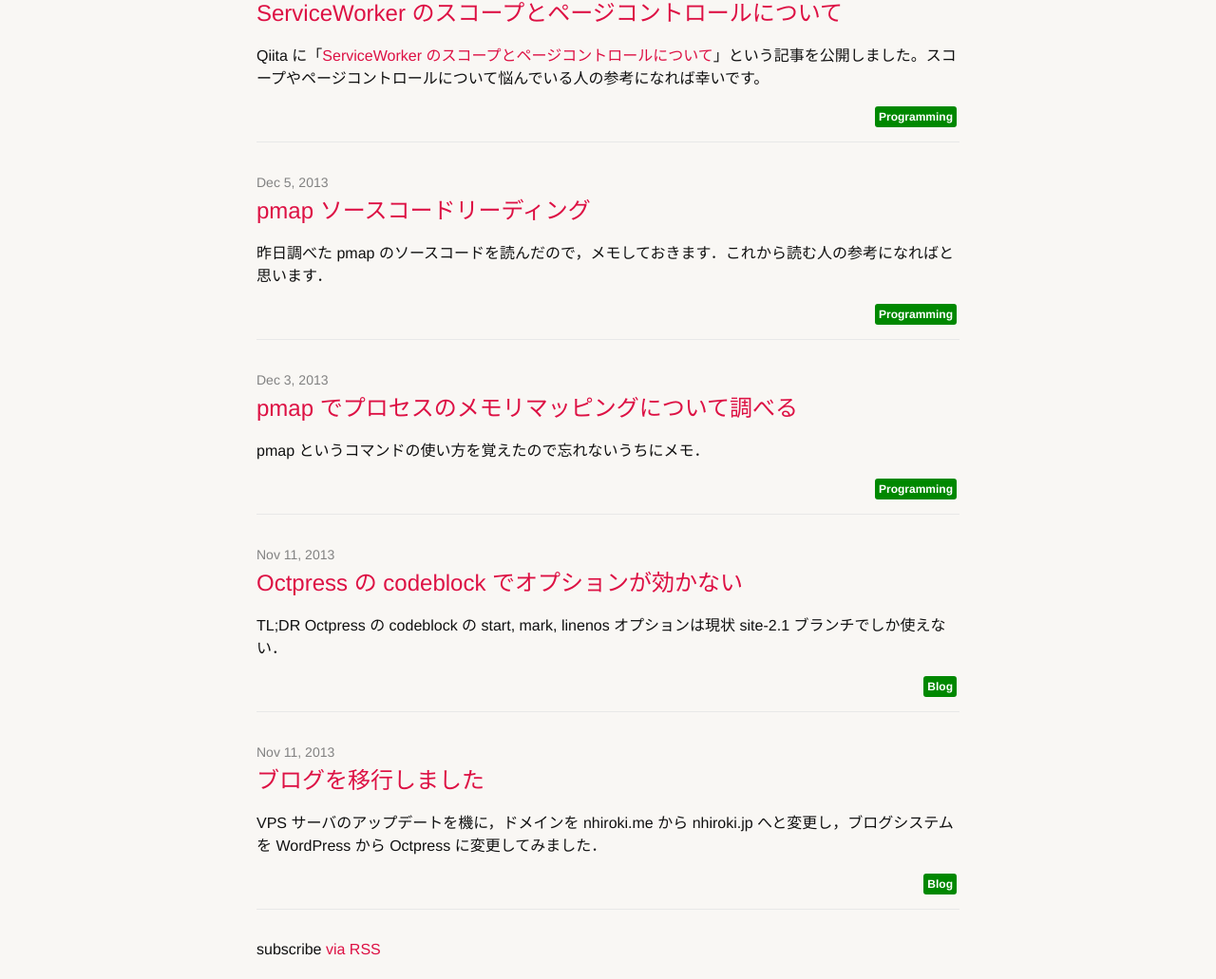
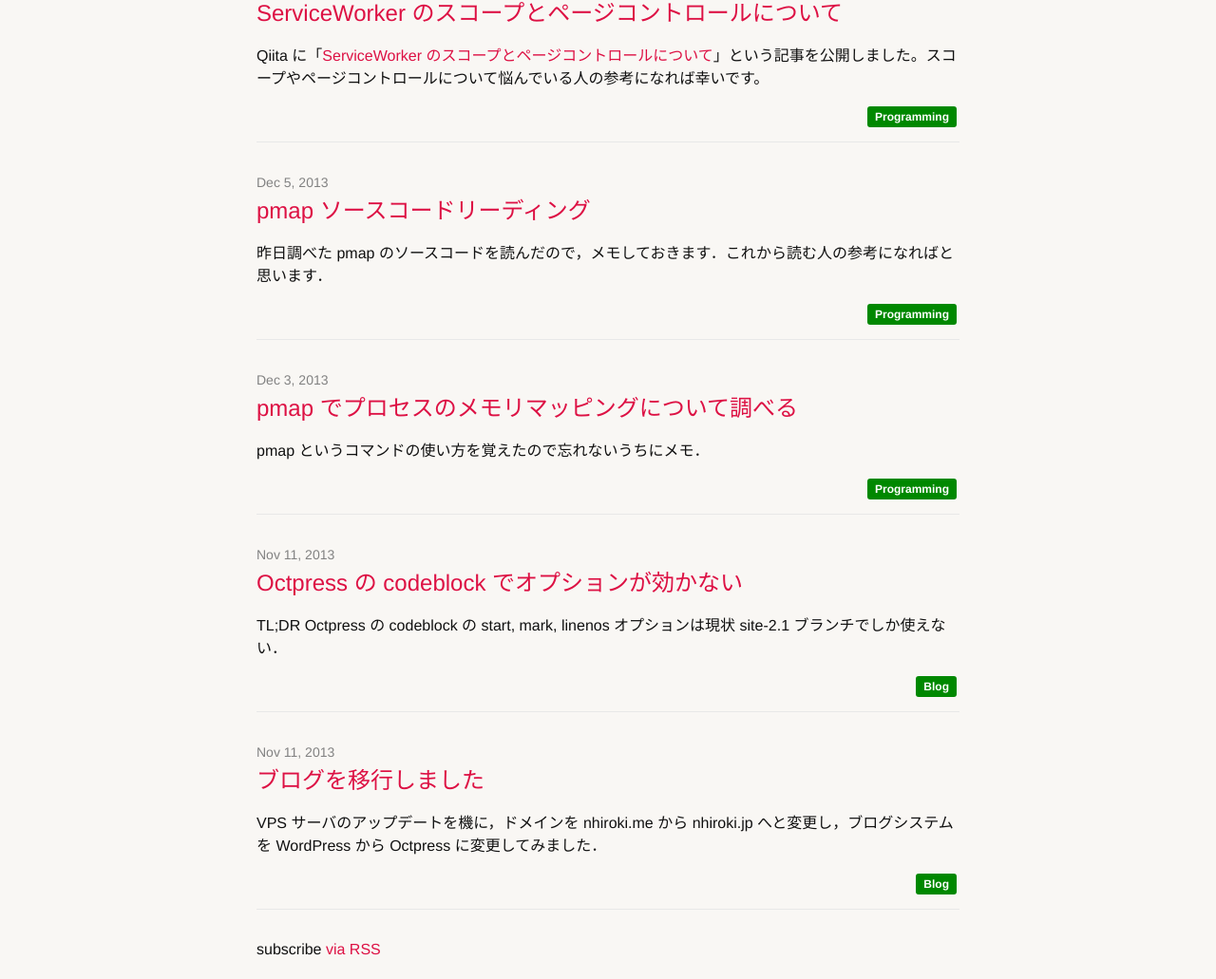
Before and after one commit to nhiroki/nhiroki.github.io, a Jekyll site: the page built from index.html, in a window 1280 px wide. Shown: the part 165-1196 px from the top of the page at 95% size. Built offline with Jekyll 4.4.1, drawn with Linux system fonts in a browser that asks for light colours.

Commit message:
Tweak padding of the category mark

```diff
--- a/_sass/_layout.scss
+++ b/_sass/_layout.scss
@@ -207,7 +207,7 @@ a.post-category-link {
     background-color: #008800;
     border-radius: 3px;
     margin: 3px;
-    padding: 4px;
+    padding: 4px 8px;
 }
 
 
```
